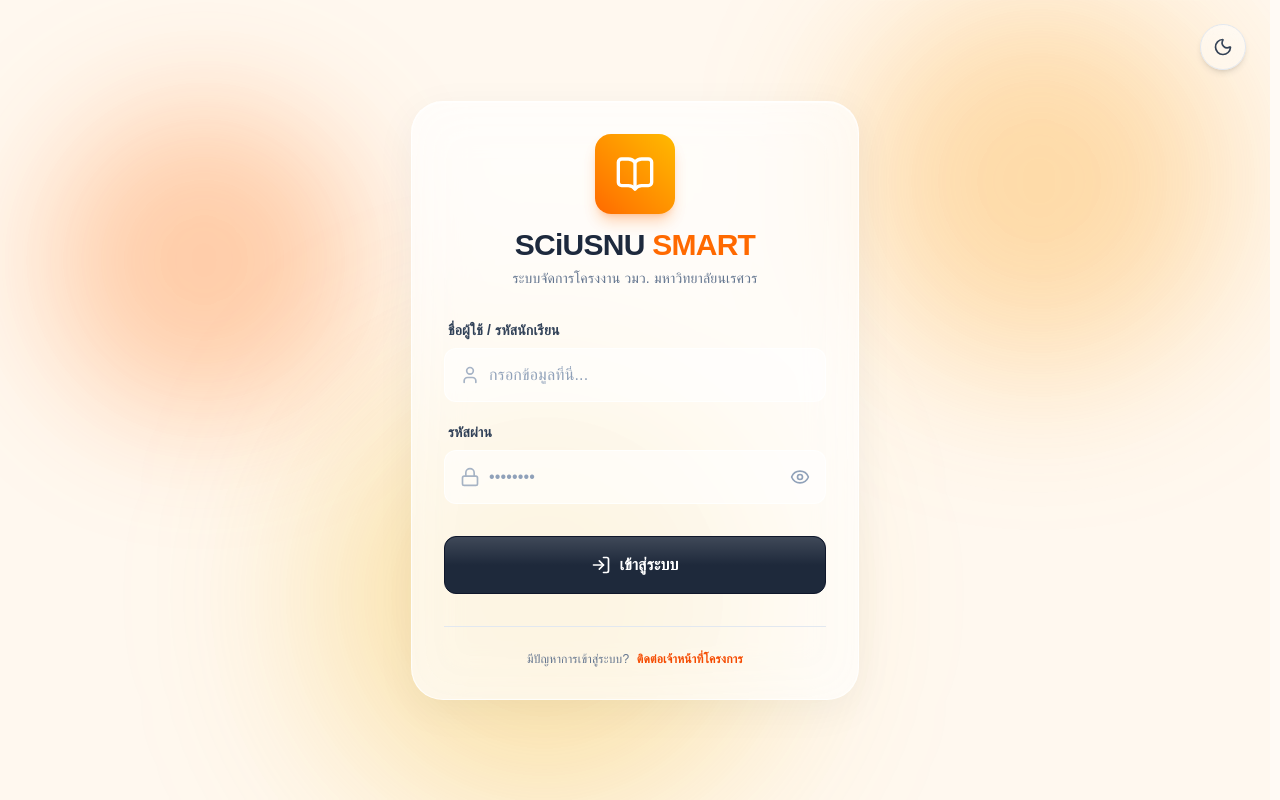
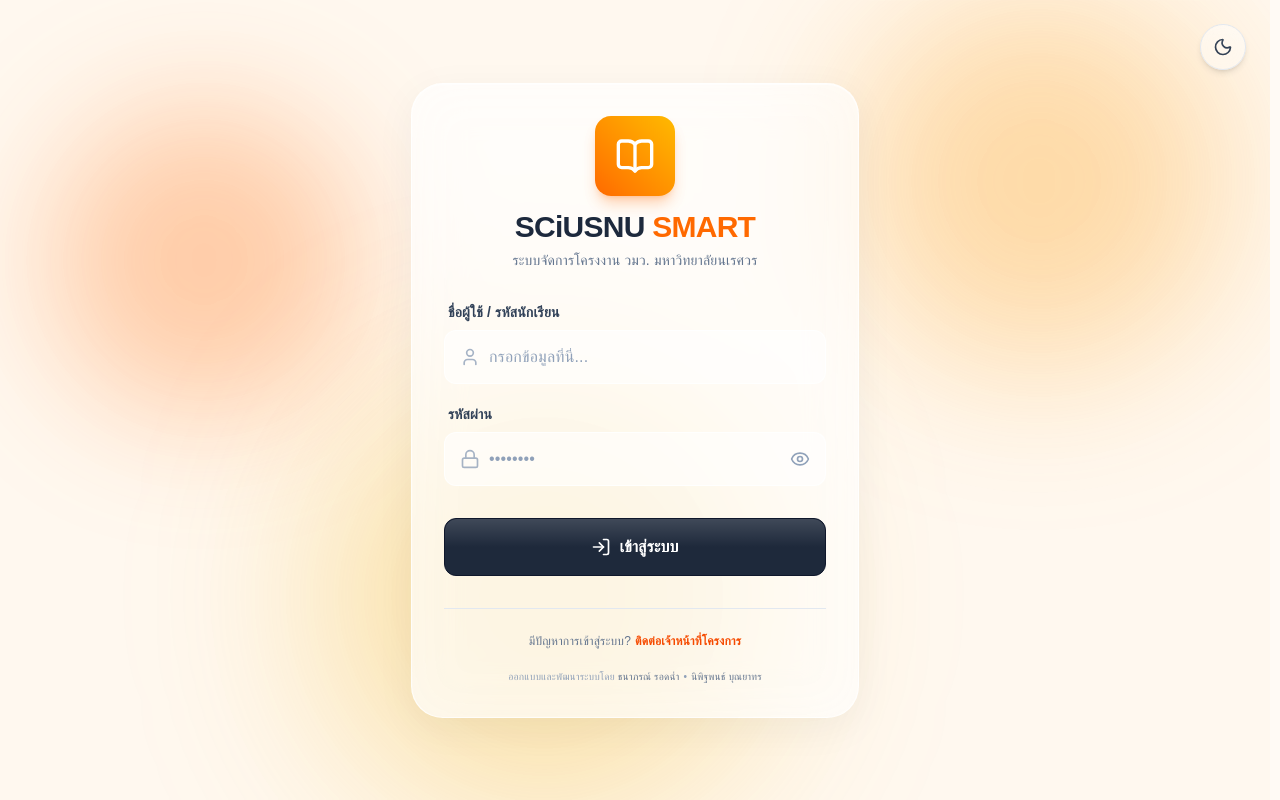
Before and after one commit to Tanapornr/sciusnu-smart, a React (Vite) app: page / in a window 1280 px wide. Built offline with nearby package versions, Linux system fonts and the light colour scheme; no server answers.

Commit message:
feat: add developer credits

```diff
--- a/src/pages/Login.tsx
+++ b/src/pages/Login.tsx
@@ -169,7 +169,28 @@ export default function Login() {
         </form>
 
         <div className="mt-8 text-center border-t border-slate-200 dark:border-slate-700/50 pt-6">
-            <p className="text-[11px] sm:text-xs text-slate-500 dark:text-slate-400 font-medium">มีปัญหาการเข้าสู่ระบบ? <br className="sm:hidden" /><a href="https://line.me/ti/p/pnrY3kVbE0" target="_blank" className="text-orange-600 dark:text-orange-400 font-bold hover:underline ml-1">ติดต่อเจ้าหน้าที่โครงการ</a></p>
+          <p className="text-[11px] sm:text-xs text-slate-500 dark:text-slate-400 font-medium">
+            มีปัญหาการเข้าสู่ระบบ?
+            <br className="sm:hidden" />
+            <a
+              href="https://line.me/ti/p/pnrY3kVbE0"
+              target="_blank"
+              className="text-orange-600 dark:text-orange-400 font-bold hover:underline ml-1"
+            >
+              ติดต่อเจ้าหน้าที่โครงการ
+            </a>
+          </p>
+
+          <p className="mt-5 text-[10px] text-slate-400 dark:text-slate-500">
+            ออกแบบและพัฒนาระบบโดย
+            <span className="font-medium text-slate-500 dark:text-slate-400">
+              {" "}ธนาภรณ์ รอดฉ่ำ
+            </span>
+            <span className="mx-1">•</span>
+            <span className="font-medium text-slate-500 dark:text-slate-400">
+              นิพิฐพนธ์ บุณยาทร
+            </span>
+          </p>
         </div>
       </div>
     </div>
```
